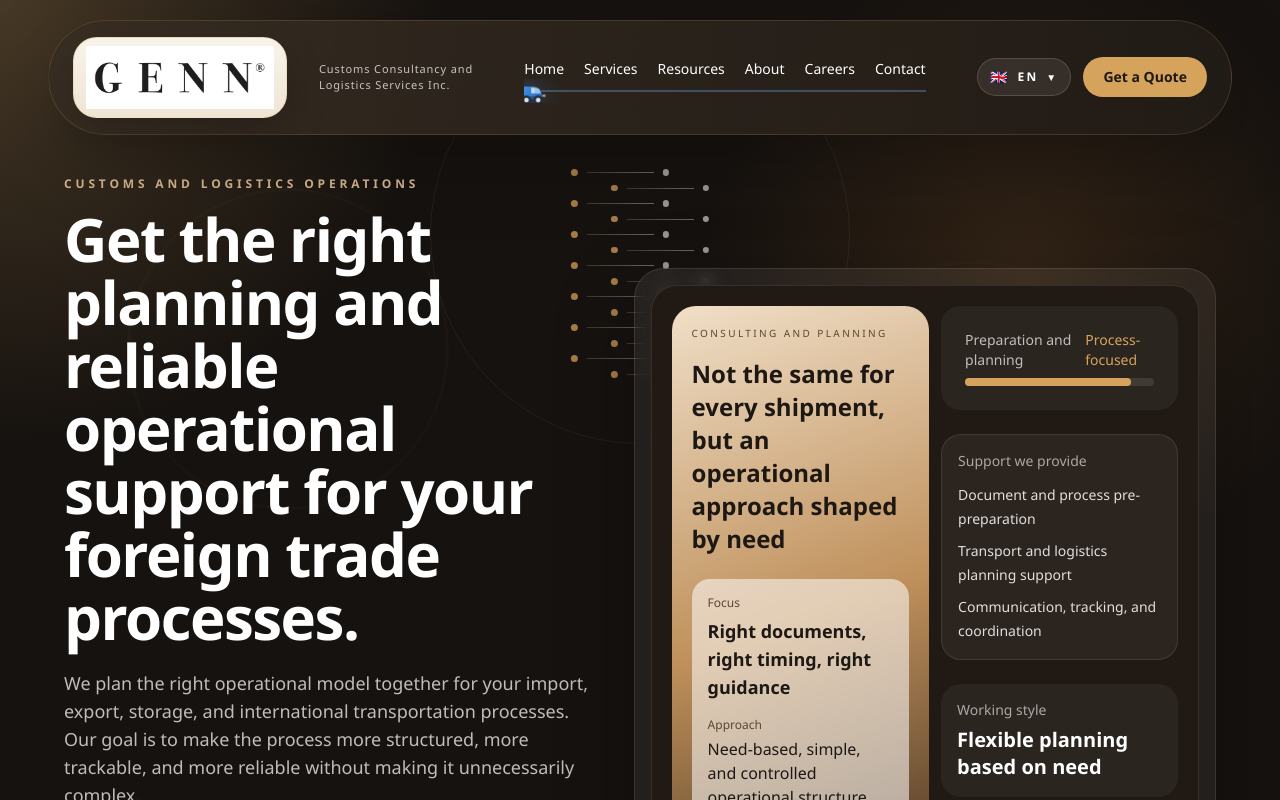
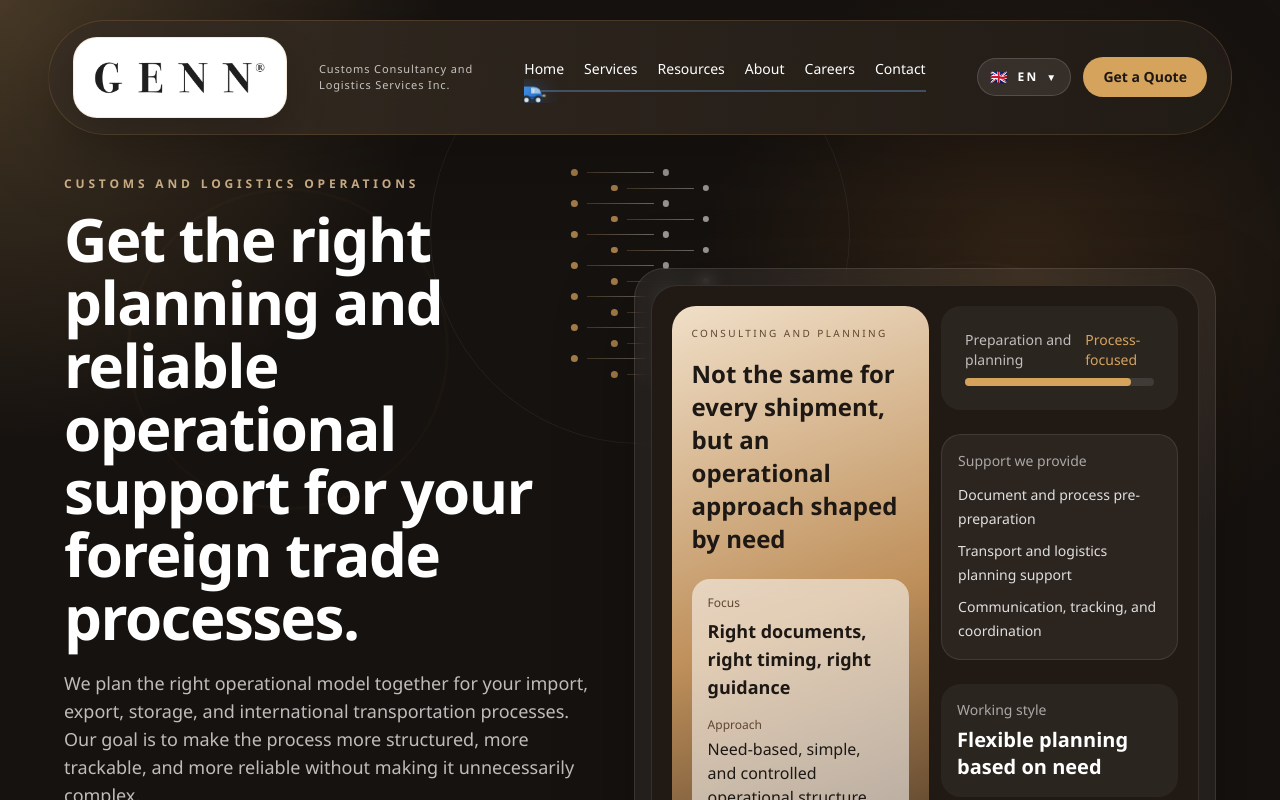
Before and after one commit to cyamann/genn, a Next.js app: page /en in a window 1280 px wide. Shown: the top 800 px of the page. Built offline with nearby package versions, Linux system fonts and the light colour scheme.

Commit message:
revised.

```diff
--- a/src/app/components/layout/navbar.tsx
+++ b/src/app/components/layout/navbar.tsx
@@ -37,8 +37,8 @@ export default function Navbar({
               <Link
                 href={`/${locale}`}
                 className={`flex flex-col items-start rounded-[24px] px-3 py-2 ${isOverlay
-                  ? "border border-[rgba(214,163,93,0.22)] bg-[linear-gradient(180deg,#f8f3ea,#efe5d3)] shadow-[0_18px_40px_rgba(0,0,0,0.18)]"
-                  : "border border-[#eadfce] bg-[#fcfaf6]"
+                  ? "border border-[rgba(214,163,93,0.22)] bg-white shadow-[0_18px_40px_rgba(0,0,0,0.18)]"
+                  : "border border-[#eadfce] bg-white"
                   }`}
                 aria-label={dict.navbar.brand}
               >
```
